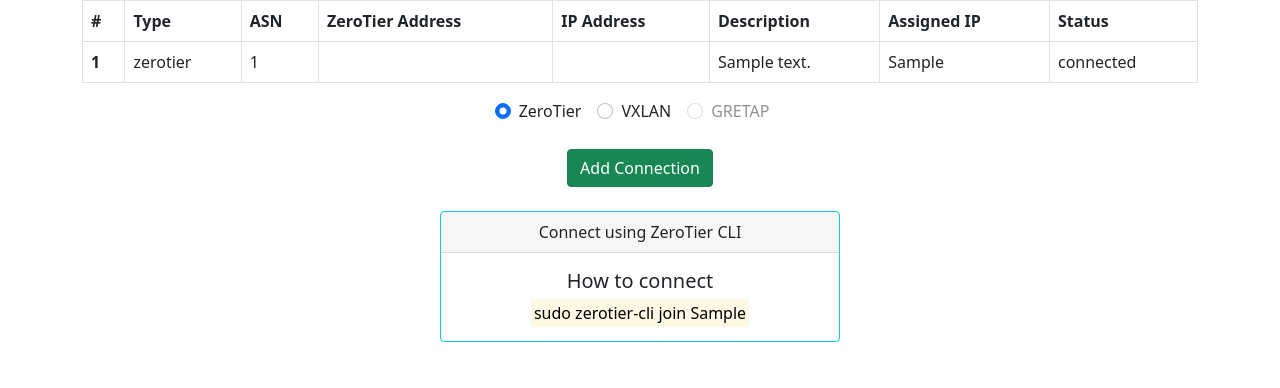
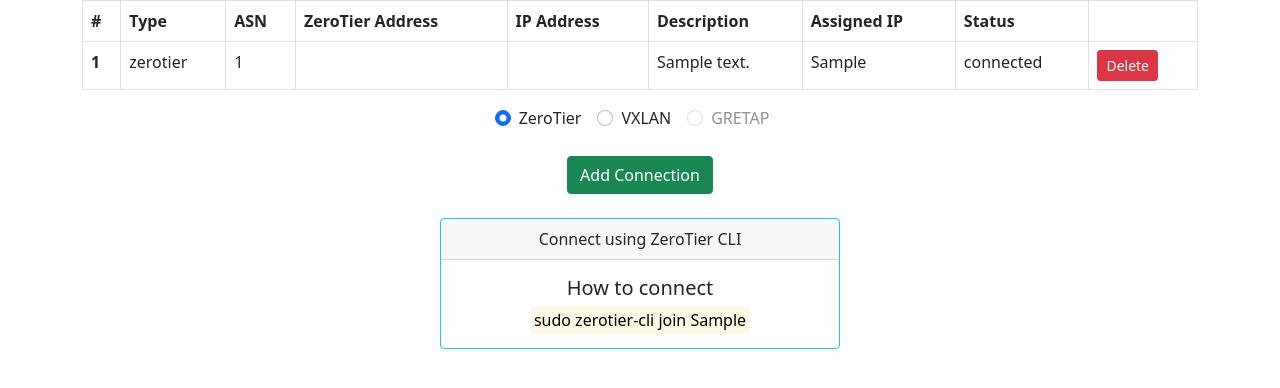
Before and after one commit to SKN-Telephoners/AGH-IX, a Django app: template core/templates/core/network.html in a window 1280 px wide. Shown: the part 83-471 px from the top of the page. Run offline with Django 4.2, Linux system fonts and the light colour scheme; tables that the repository leaves empty hold one stand-in row (values such as "Sample post"); the template is opened without the code that fills it: values that come from a table or form of the project are taken from there, most other values are stand-ins (such as "Sample title", 1, 10 or a date in 2020); data that the repository does not hold is empty.

Commit message:
Update network.html
delete button

```diff
--- a/core/templates/core/network.html
+++ b/core/templates/core/network.html
@@ -12,6 +12,7 @@
         <th scope="col">Description</th>
         <th scope="col">Assigned IP</th>
         <th scope="col">Status</th>
+        <th scope="col"></th>
       </tr>
     </thead>
     <tbody>
@@ -25,6 +26,7 @@
                 <td>{{ connection.description }}</td>
                 <td>{{ connection.assignedIP|default_if_none:"-" }}</td>
                 <td>{{ connection.active }}</td>
+                <td><form action="/network"><button onclick="zerotier.deauth( {{ connection.id }} )" type="submit" class="btn btn-sm btn-danger" >Delete</button></form>
             </tr>
         {% endfor %}
     </tbody>
```
